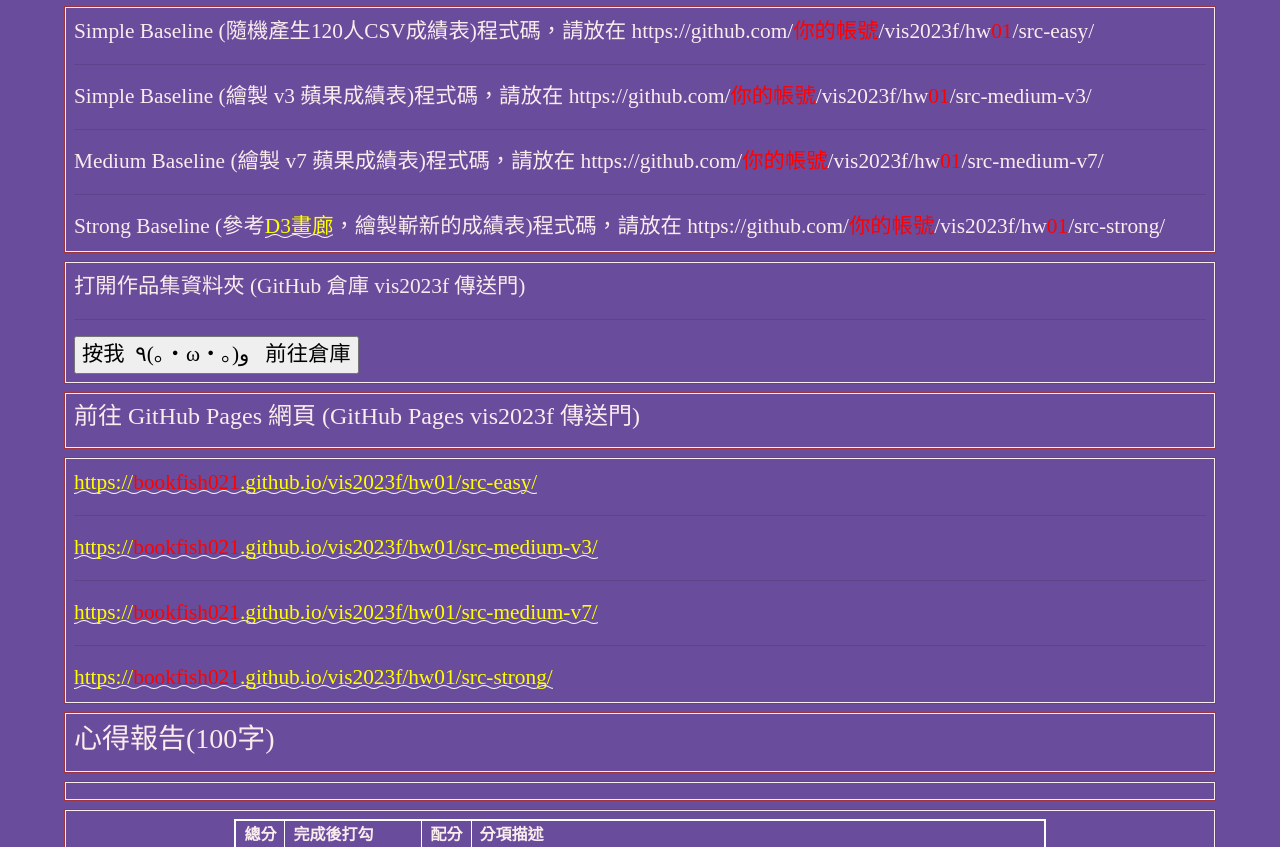
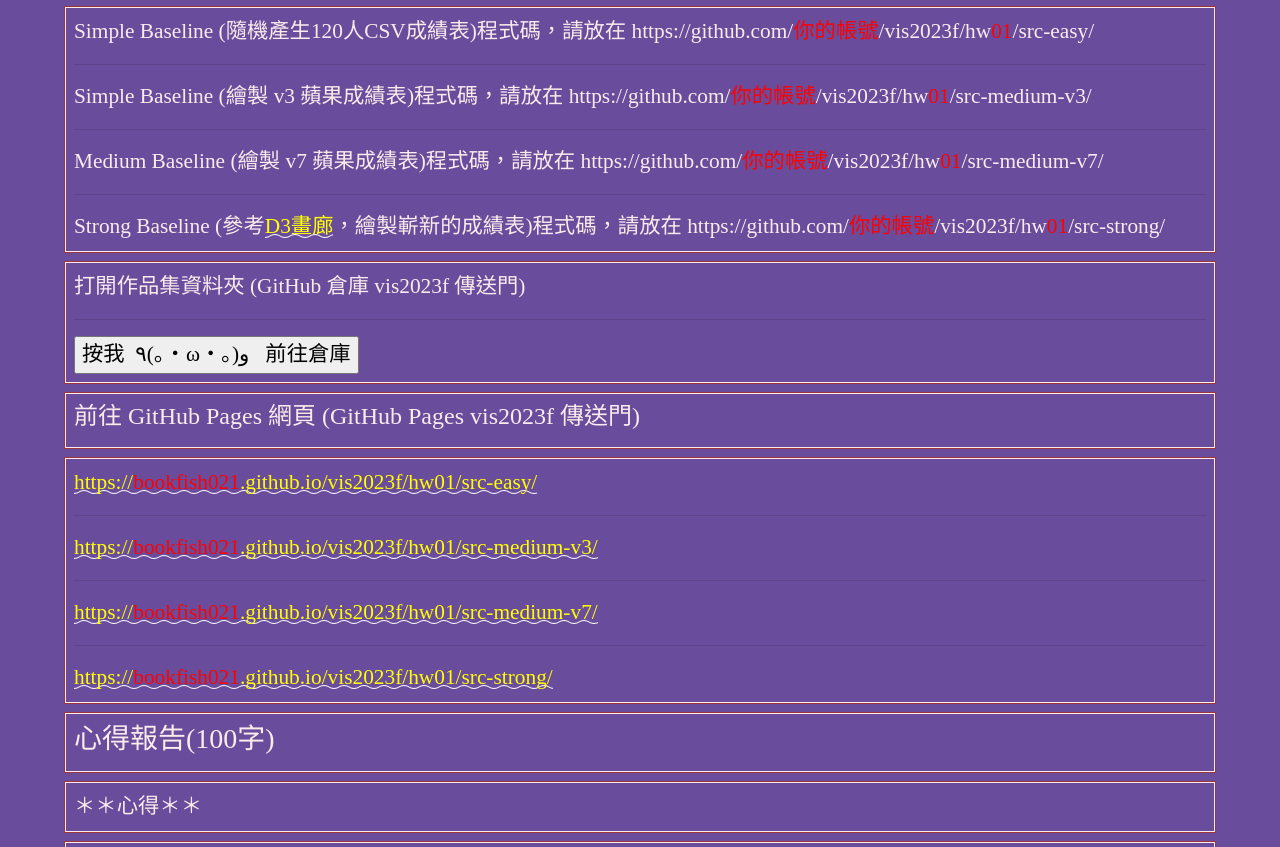
Before and after one commit to bookfish021/vis2023f, a plain HTML site: page hw01/index.html in a window 1280 px wide. Shown: the part 86-933 px from the top of the page. Drawn offline with nearby package versions, Linux system fonts and the light colour scheme; a web font is replaced by a local one.

Commit message:
Update index.html

```diff
--- a/hw01/index.html
+++ b/hw01/index.html
@@ -1,4 +1,3 @@
-
 <!DOCTYPE html>
 <!-- saved from url=(0046)https://tjhsieh.github.io/c/vis/vis2023f/hw01/ -->
 <html lang="zh-Hant-TW"><head><meta http-equiv="Content-Type" content="text/html; charset=UTF-8">
@@ -235,7 +234,7 @@
   <!-- ------------------------------------------------>
   <div class="row hw12">
     <div class="col-md-12 twenty">
-
+      ＊＊心得＊＊
     </div>
   </div>
 
@@ -261,12 +260,12 @@
           <td>Simple baseline - 繪製 v3 蘋果成績表</td>
         </tr>
         <tr>
-          <td><input type="checkbox" class="flipswitch" id="myCheckbox3" ></td>
+          <td><input type="checkbox" class="flipswitch" id="myCheckbox3"></td>
           <td id="m3">2</td>
           <td>Medium baseline - 繪製 v7 蘋果成績表</td>
         </tr>
         <tr>
-          <td><input type="checkbox" class="flipswitch" id="myCheckbox4" ></td>
+          <td><input type="checkbox" class="flipswitch" id="myCheckbox4"></td>
           <td id="m4">4</td>
           <td>Strong baseline - 繪製 v7 創新成績表，參考<a href="https://observablehq.com/@d3/gallery?utm_source=d3js-org&amp;utm_medium=nav&amp;utm_campaign=try-observable">D3畫廊</a>，修改範例，推出創新成績表</td>
         </tr>
```
